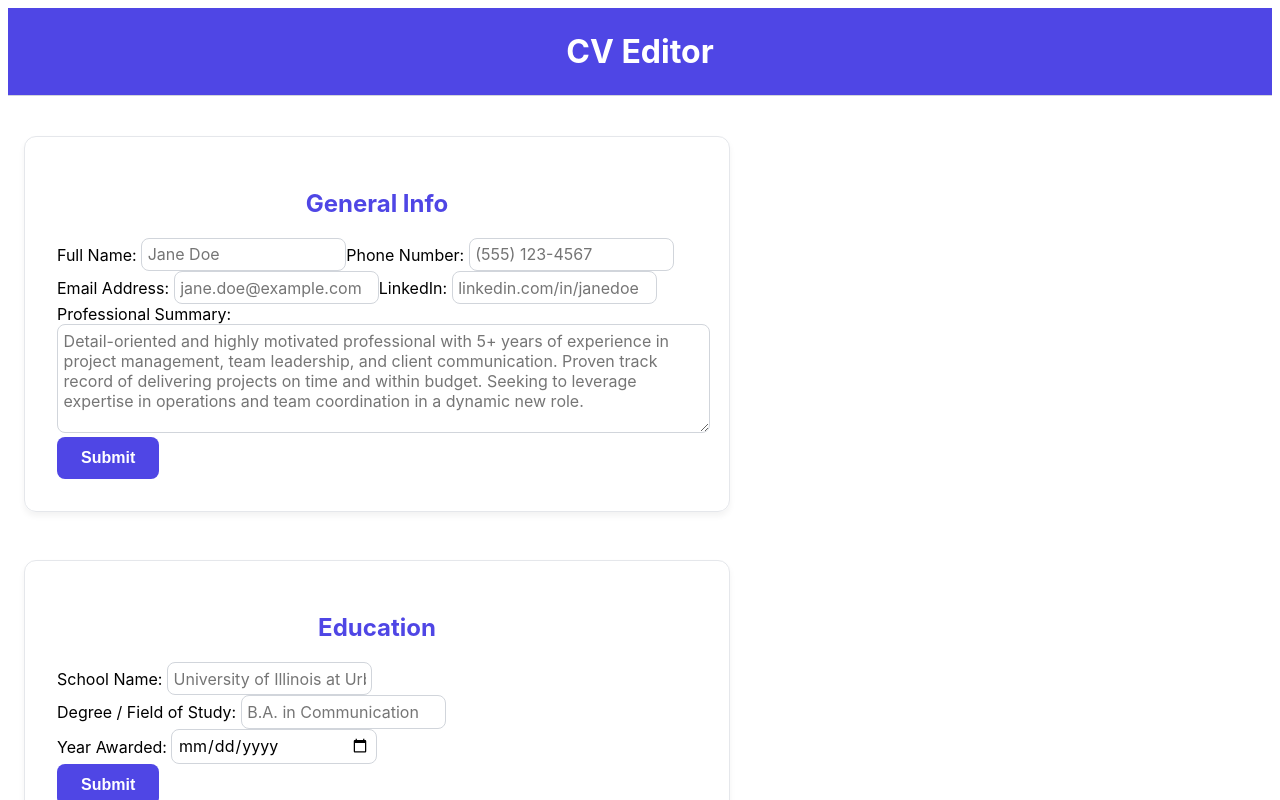
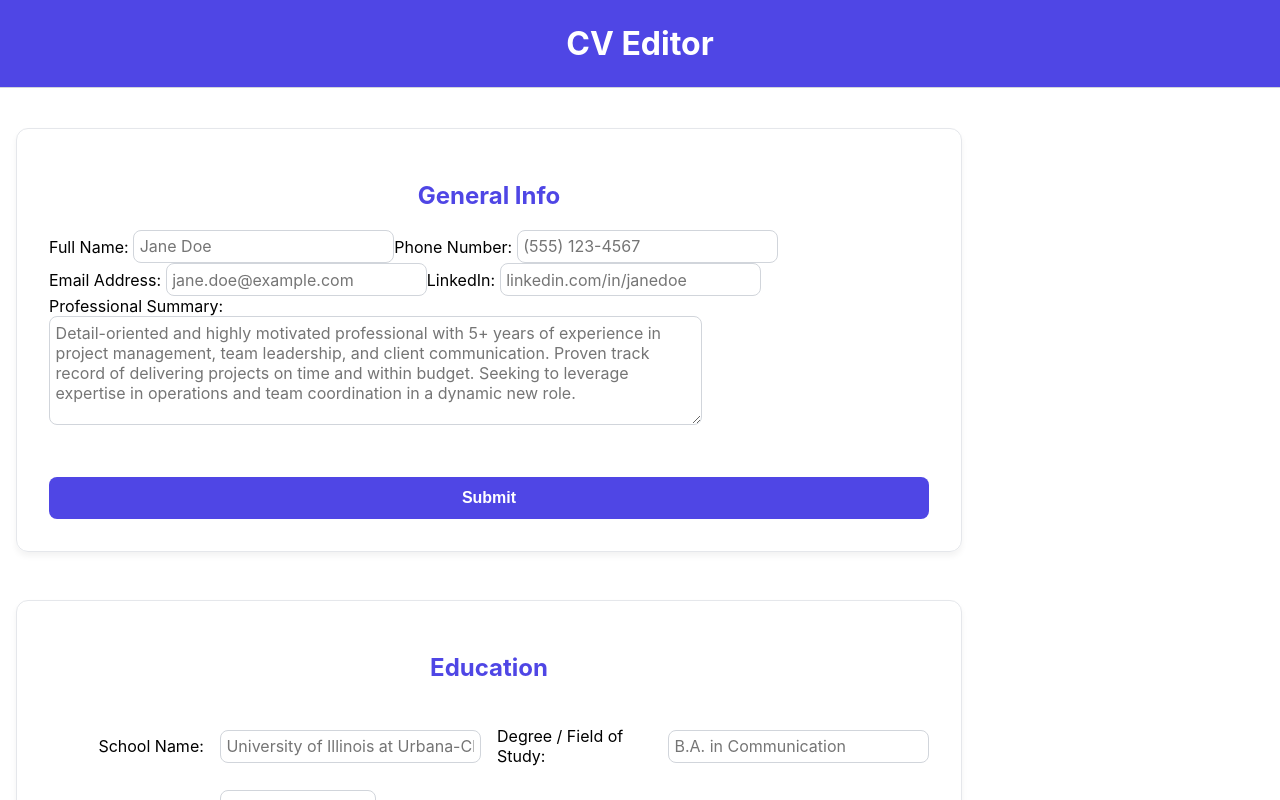
Before and after one commit to hillister/CV-Editor, a React (Vite) app: page / in a window 1280 px wide. Shown: the top 800 px of the page. Built offline with nearby package versions, Linux system fonts and the light colour scheme.

Commit message:
style added to education section with css grid

```diff
--- a/src/Education.jsx
+++ b/src/Education.jsx
@@ -30,14 +30,14 @@ function Education(){
         <div className='content'>
 
             <div className='editor'>
-                <form>
+                <form className='educationForm'>
                     <h2 className="heading">Education</h2>
                     <label>School Name: </label>
-                    <input placeholder='University of Illinois at Urbana-Champaign' type='text' value={schoolName} onChange={handleSchoolName}/> <br/>
+                    <input placeholder='University of Illinois at Urbana-Champaign' type='text' value={schoolName} onChange={handleSchoolName}/>
                     <label>Degree / Field of Study: </label>
-                    <input placeholder='B.A. in Communication' type='text' value={certificate} onChange={handleCertificate}/> <br/>
+                    <input placeholder='B.A. in Communication' type='text' value={certificate} onChange={handleCertificate}/>
                     <label>Year Awarded: </label>
-                    <input type='date' value={year} onChange={handleYear}/> <br/>
+                    <input type='date' value={year} onChange={handleYear}/>
                 </form>
             <button onClick={handleSubmit}>{isSubmitted ? 'Edit' : 'Submit'}</button>
             </div>
--- a/src/index.css
+++ b/src/index.css
@@ -1,4 +1,5 @@
 body {
+    margin: 0;
     font-family: 'Inter', 'Helvetica', 'Segoe UI', 'Arial', sans-serif;
 }
 
@@ -8,9 +9,10 @@ body {
 }
 
 .editor {
+    display: grid;
+    gap: 3rem;
     margin: 1rem;
-    width: 40rem;
-    max-width: 100%;
+    width: 55rem;
     border: 1px solid #e5e7eb;
     border-radius: 0.75rem;
     box-shadow: 0 4px 6px rgba(0, 0, 0, 0.05);
@@ -41,9 +43,6 @@ button {
     font-weight: 600;
 }
 
-input {
-    width: 30%;
-}
 
 input,
 textarea {
@@ -72,3 +71,24 @@ textarea:focus {
     margin: 0;
     margin-bottom: 1.5rem;
 }
+
+.educationForm {
+    display: grid;
+    grid-template-columns: 1fr 1fr 1fr 1fr;
+    column-gap: 1rem;
+    row-gap: 1.5rem;
+    align-items: center;
+}
+
+
+.educationForm h2 {
+    grid-column: span 4;
+}
+
+.educationForm label {
+    justify-self: end;
+}
+
+.educationForm input {
+    justify-self: start;
+}
```
